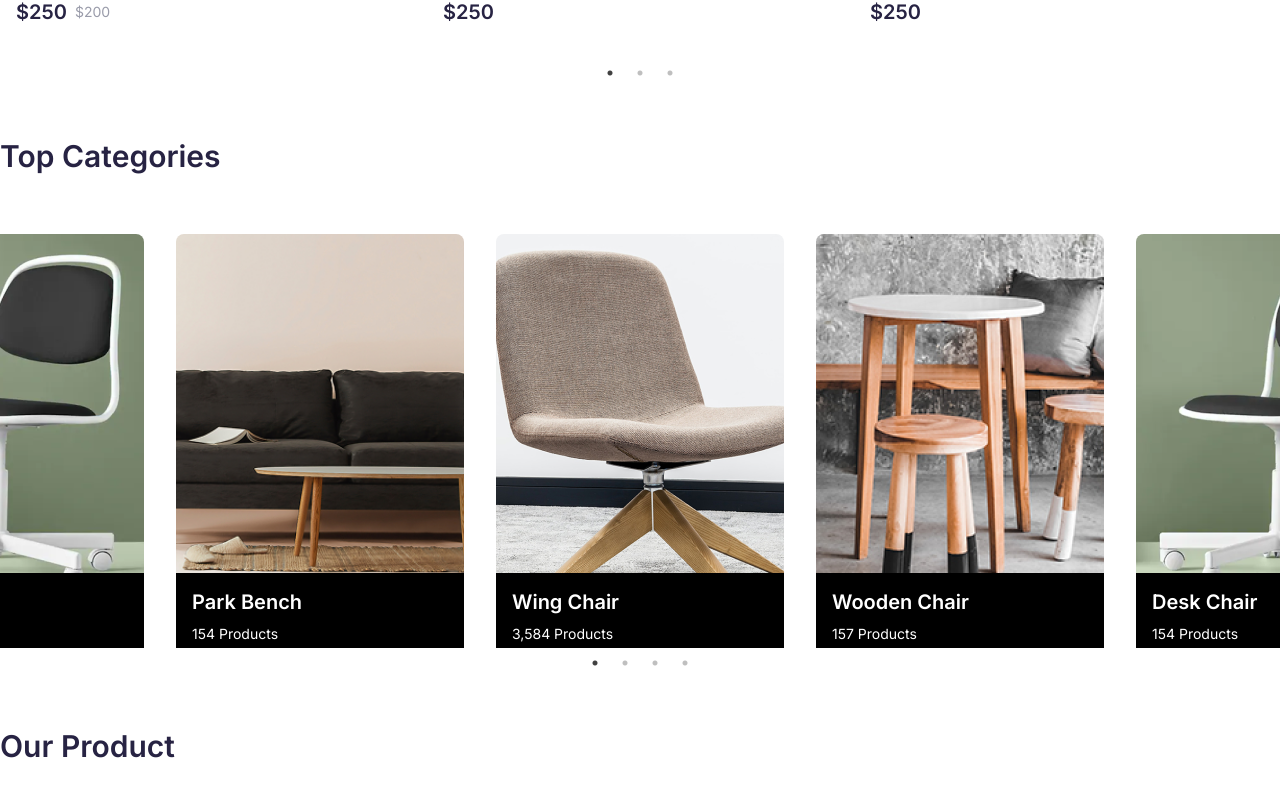
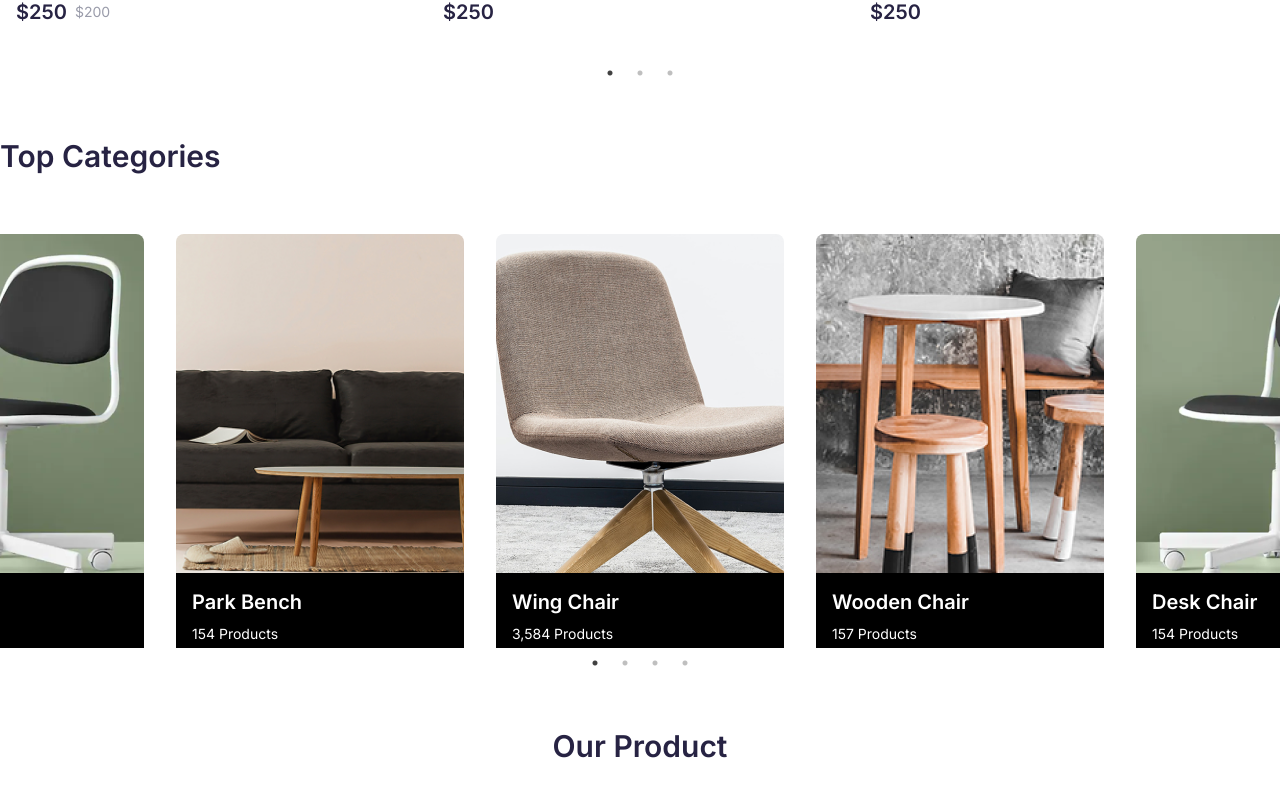
Before and after one commit to bdancost/ecommerce_app, a React (Vite) app: page / in a window 1280 px wide. Shown: the part 1898-2694 px from the top of the page. Built offline with nearby package versions, Linux system fonts and the light colour scheme.

Commit message:
Ajustes no component Product

```diff
--- a/src/Components/Product/Product.jsx
+++ b/src/Components/Product/Product.jsx
@@ -3,8 +3,8 @@ import SectionTitle from "../SectionTitle/SectionTitle";
 const Product = () => {
   return (
     <div className="lg:container mx-auto">
-      <div>
-        <SectionTitle title={"our product"} textAlign={"center"} />
+      <div className="flex items-center justify-center">
+        <SectionTitle title={"our product"} textAlign={"center"} mb={"mb-5"} />
       </div>
     </div>
   );
--- a/src/Components/SectionTitle/SectionTitle.jsx
+++ b/src/Components/SectionTitle/SectionTitle.jsx
@@ -2,8 +2,8 @@ const SectionTitle = ({ title, mb, textAlign }) => {
   const margin = mb || "mb-0";
   return (
     <div
-      className={`w-full flex items-center justify-start ${
-        textAlign === "center" ? "justify-center" : "justify-start"
+      className={`w-full flex items-center ${
+        textAlign === "center" ? `justify-${textAlign}` : "justify-start"
       }`}
     >
       <h3
```
